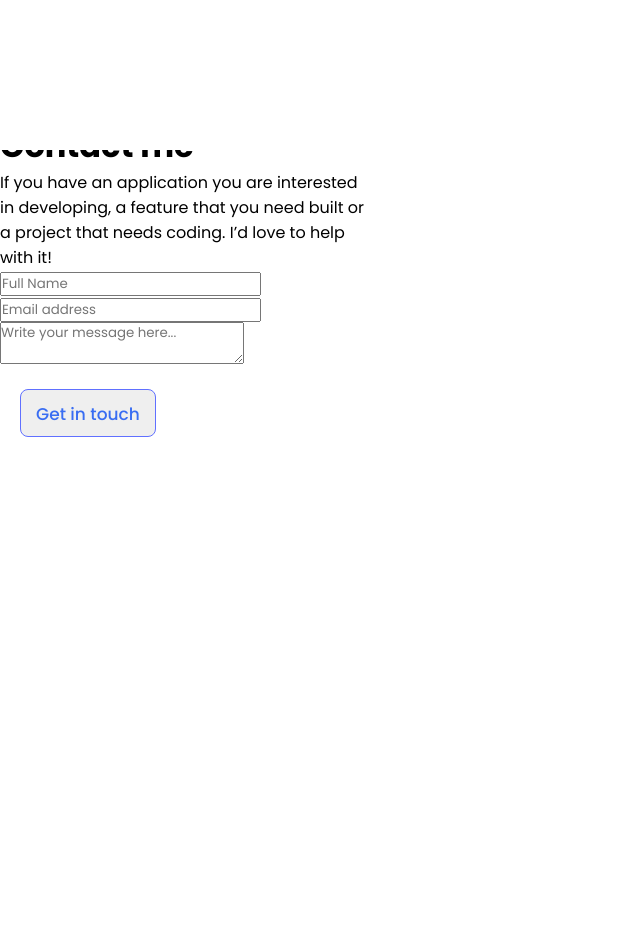
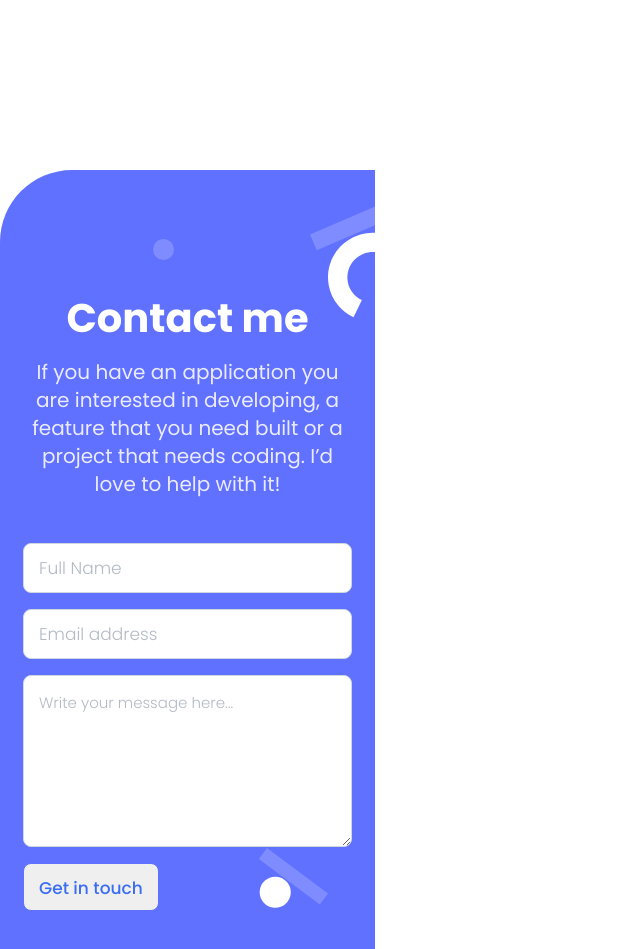
Before and after one commit to aqsashafique0/Portfolio, a plain HTML site: page index.html in a window 1280 px wide. Shown: the part 4360-5309 px from the top of the page, without its empty margins (0-640 px from the left). Before the commit the page ends 4798 px from the top, so only its background shows below. Drawn offline with Linux system fonts and the light colour scheme.

Commit message:
add css for contact me section

```diff
--- a/styles.css
+++ b/styles.css
@@ -4,10 +4,14 @@
   font-family: 'Poppins', sans-serif;
 }
 
+.bg-color {
+  background-color: #f2f2f9bc;
+}
 .navigation {
   height: 50px;
   display: flex;
   justify-content: space-between;
+  background-color: #fff;
 }
 
 body {
@@ -27,10 +31,6 @@ body {
 
 img {
   margin-right: 24px;
-}
-
-.headline-container {
-  background-color: #f2f2f9bc;
 }
 
 .headline {
@@ -83,7 +83,6 @@ img {
   display: grid;
   grid-template-rows: 1fr 1.09fr 1fr 1.09fr;
   gap: 80px;
-  background-color: #f2f2f9bc;
   justify-items: center;
 }
 
@@ -189,7 +188,6 @@ img {
 .Myself {
   height: 1062.5px;
   width: 375px;
-  background-color: #f2f2f9bc;
   position: relative;
 }
 
@@ -286,3 +284,78 @@ img {
   margin-left: 20px;
   border-bottom: 1px solid rgb(221, 218, 218);
 }
+
+.bg-contact {
+  background-color: white;
+  padding-top: 3rem;
+}
+
+.contact-section {
+  background-image: url(./svgs/bg-contact.svg);
+  background-repeat: no-repeat;
+  background-position: 100%;
+  background-color: #6070ff;
+  height: 779px;
+  border-top-left-radius: 4.5rem;
+  display: flex;
+  flex-direction: column;
+  align-items: center;
+  justify-content: center;
+}
+
+.contact-section h1 {
+  color: #fff;
+  font-size: 40px;
+  font-weight: 700;
+  margin-top: 5rem;
+}
+
+.contact-section p {
+  width: 327px;
+  height: 137px;
+  color: #ebebff;
+  text-align: center;
+  font-size: 20px;
+  font-weight: 400;
+  line-height: 28px;
+  margin-top: 0.6rem;
+}
+
+form {
+  display: flex;
+  flex-direction: column;
+  gap: 1rem;
+  margin-top: 3rem;
+}
+
+input::placeholder,
+textarea::placeholder {
+  color: #b3bac5;
+  font-weight: 300;
+}
+
+form > input {
+  width: 297px;
+  height: 48px;
+  padding: 0 15px;
+  border-radius: 8px;
+  border: 1px solid #cfd8dc;
+  color: #172b4d;
+  font-size: 17px;
+  font-weight: 400;
+}
+
+form > textarea {
+  width: 297px;
+  height: 140px;
+  padding: 15px;
+  font-size: 15px;
+  color: #172b4d;
+  border-radius: 8px;
+  border: 1px solid #cfd8dc;
+}
+
+.form-btn {
+  margin: 0;
+  align-self: flex-start;
+}
```
